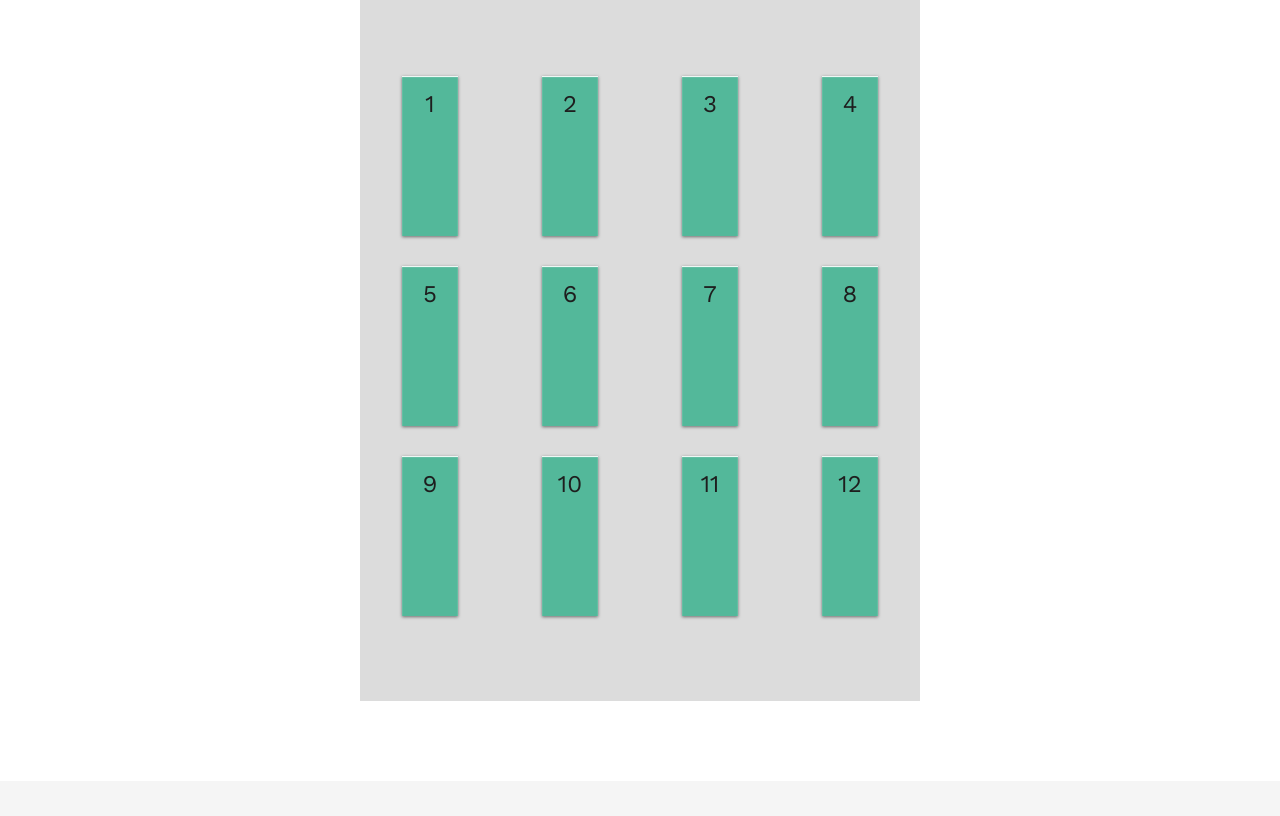
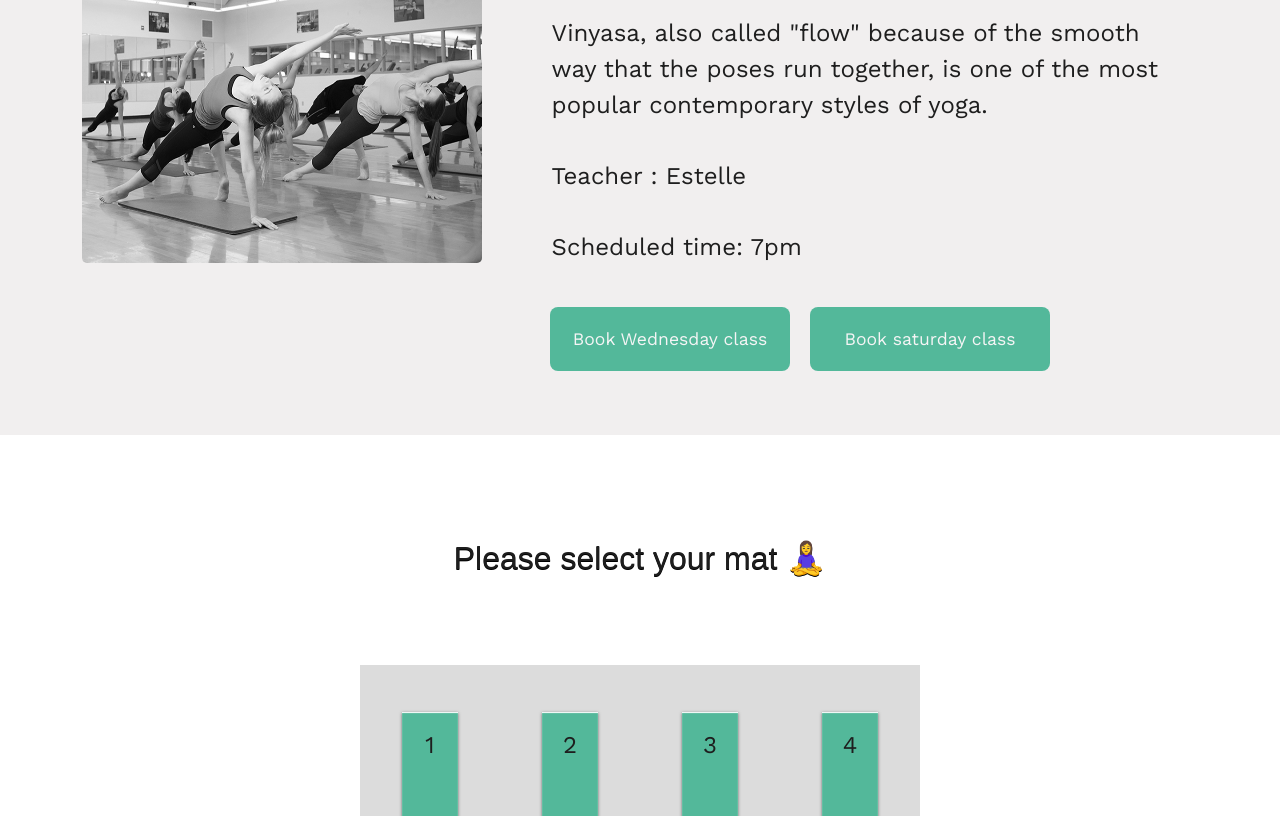
Before and after one commit to EstelleEG/sharvani_yogav1, a plain HTML site: page booking.html in a window 1280 px wide. Shown: the part 537-1353 px from the top of the page. Drawn offline with nearby package versions, Linux system fonts and the light colour scheme; files that its build step writes are made by us from their sources; a web font is replaced by a local one.

Commit message:
updates page booking

```diff
--- a/aboutme.html
+++ b/aboutme.html
@@ -5,7 +5,9 @@
     <meta charset="UTF-8">
     <meta http-equiv="X-UA-Compatible" content="IE=edge">
     <meta name="viewport" content="width=device-width, initial-scale=1.0">
+    <link rel="stylesheet" href="./resources/css/aboutme.css">
     <title>About me</title>
+
     <link rel="preconnect" href="https://fonts.googleapis.com">
     <link rel="preconnect" href="https://fonts.gstatic.com" crossorigin>
     <link href="https://fonts.googleapis.com/css2?family=Work+Sans&display=swap" rel="stylesheet">
@@ -13,9 +15,8 @@
 
     <link rel="preconnect" href="https://fonts.googleapis.com">
     <link rel="preconnect" href="https://fonts.gstatic.com" crossorigin>
-    <link
-        href="https://fonts.googleapis.com/css2?family=Alex+Brush&family=Birthstone&family=Charm&family=Great+Vibes&family=Marck+Script&family=Mrs+Saint+Delafield&family=Tangerine:wght@700&display=swap"
-        rel="stylesheet">
+    <link href="https://fonts.googleapis.com/css2?family=Alex+Brush&family=Birthstone&family=Charm&family=Great+Vibes&family=Marck+Script&family=Mrs+Saint+Delafield&family=Tangerine:wght@700&display=swap"
+    rel="stylesheet">
 
     <!-- Add icon library -->
     <link rel="stylesheet" href="https://cdnjs.cloudflare.com/ajax/libs/font-awesome/4.7.0/css/font-awesome.min.css">
@@ -23,8 +24,6 @@
     <link rel="shortcut icon" type="image/x-icon" href="./imgs/logo.png" />
     <link href="https://cdn.jsdelivr.net/npm/bootstrap@5.1.3/dist/css/bootstrap.min.css" rel="stylesheet"
         integrity="sha384-1BmE4kWBq78iYhFldvKuhfTAU6auU8tT94WrHftjDbrCEXSU1oBoqyl2QvZ6jIW3" crossorigin="anonymous">
-
-    <link rel="stylesheet" href="./resources/css/aboutme.css">
 
 
 </head>
--- a/booking.html
+++ b/booking.html
@@ -5,8 +5,8 @@
     <meta charset="UTF-8">
     <meta http-equiv="X-UA-Compatible" content="IE=edge">
     <meta name="viewport" content="width=device-width, initial-scale=1.0">
-    <link rel="stylesheet" href="booking.css">
-    <title>Book your class</title>
+    <link rel="stylesheet" href="./resources/css/booking.css">
+    <title>About me</title>
 
     <link rel="preconnect" href="https://fonts.googleapis.com">
     <link rel="preconnect" href="https://fonts.gstatic.com" crossorigin>
@@ -15,20 +15,20 @@
 
     <link rel="preconnect" href="https://fonts.googleapis.com">
     <link rel="preconnect" href="https://fonts.gstatic.com" crossorigin>
-    <link
-        href="https://fonts.googleapis.com/css2?family=Alex+Brush&family=Birthstone&family=Charm&family=Great+Vibes&family=Marck+Script&family=Mrs+Saint+Delafield&family=Tangerine:wght@700&display=swap"
-        rel="stylesheet">
+    <link href="https://fonts.googleapis.com/css2?family=Alex+Brush&family=Birthstone&family=Charm&family=Great+Vibes&family=Marck+Script&family=Mrs+Saint+Delafield&family=Tangerine:wght@700&display=swap"
+    rel="stylesheet">
 
     <!-- Add icon library -->
     <link rel="stylesheet" href="https://cdnjs.cloudflare.com/ajax/libs/font-awesome/4.7.0/css/font-awesome.min.css">
     <link rel="stylesheet" href="https://cdnjs.cloudflare.com/ajax/libs/font-awesome/5.15.2/css/all.min.css">
     <link rel="shortcut icon" type="image/x-icon" href="./imgs/logo.png" />
-    <link rel="stylesheet" href="./resources/css/booking.css">
+    <link href="https://cdn.jsdelivr.net/npm/bootstrap@5.1.3/dist/css/bootstrap.min.css" rel="stylesheet"
+        integrity="sha384-1BmE4kWBq78iYhFldvKuhfTAU6auU8tT94WrHftjDbrCEXSU1oBoqyl2QvZ6jIW3" crossorigin="anonymous">
+
 
 </head>
 
 <body>
-
     <header>
         <!-- NAVBAR -->
         <nav>
@@ -66,18 +66,47 @@
 
                 <div class='iconsLog'>
                     <a href="">
-                        <i class="fa fa-shopping-cart"></i>
+                        <i class="bi bi-cart"></i>
                     </a>
                     <a href="">
-                        <i class="fa fa-user"></i>
+                        <i class="bi bi-person"></i>
                     </a>
                 </div>
+
             </div>
         </nav>
     </header>
 
+    <!-- MY PRESENTATION -->
+    <section>
+        <div class="container">
+            <div class="row">
+                <div class="col-12 col-md-4">
+                    <div class="idmeimg">
+                        <img class="" src="./imgs/class.jpg" alt="class">
+                    </div>
+                </div>
 
-    <!-- <div class="teacher">🧘‍♀️</div> -->
+                <div class="col-12 col-md-8">
+                    <div class="textintro">
+                        <!-- <h3>Namaste</h3> -->
+                        <h1>Vinyasa Flow</h1>
+                        <p>Vinyasa, also called "flow" because of the smooth way that the poses run together, is one of the most popular contemporary styles of yoga.
+                        </p>
+                        <p>Teacher : Estelle</p>
+                        <p>Scheduled time: 7pm</p>
+
+                        <button class="btnportfolio"><span>Book Wednesday class</span></button>
+                        <button class="btnportfolio"><span>Book saturday class</span></button>
+                    </div>
+                </div>
+
+            </div>
+        </div>
+    </section>
+
+
+    <!-- mats -->
     <br>
     <h2>Please select your mat 🧘‍♀️</h2>
     <div class="wholecontainer">
@@ -166,7 +195,13 @@
             </div>
         </footer>
 
+
+
         <script type="text/javascript" src="https://cdn.jsdelivr.net/npm/emailjs-com@2/dist/email.min.js"></script>
+
+        <script src="https://cdn.jsdelivr.net/npm/bootstrap@5.1.3/dist/js/bootstrap.bundle.min.js"
+        integrity="sha384-ka7Sk0Gln4gmtz2MlQnikT1wXgYsOg+OMhuP+IlRH9sENBO0LRn5q+8nbTov4+1p"
+        crossorigin="anonymous"></script>
 
         <script src="./resources/js/script.js"></script>
 </body>
--- a/resources/css/booking.css
+++ b/resources/css/booking.css
@@ -1,15 +1,14 @@
 /* GENERAL*/
-* {
-  margin: 0;
-  padding: 0;
+*{
+  margin:0;
+  padding:0;
   font-family: 'Work Sans', sans-serif;
   scroll-behavior: smooth;
 }
 
-a {
-  text-decoration: none;
+a{
+    text-decoration: none;
 }
-
 
 /************************************ HEADER NAV *******************************************************/
 /* logo is child of nav */
@@ -23,7 +22,7 @@ a {
 nav {
   width: 100%;
   height: 19rem;
-  background-color: #f1efef;
+  background-color: whitesmoke;
   display: flex;
   justify-content: space-between;
   align-items: center;
@@ -95,7 +94,99 @@ nav {
   color: #1e8d6b;
 }
 
-/************************** MAIN SECTION ********************************/
+  /****************************************** MAIN SECTION ******************************************/
+  section{
+      display:flex;
+      align-items: center;
+      width:100%;
+      background-color:#f1efef;
+      flex-wrap: wrap;
+      padding-top: 6rem;
+      padding-bottom: 4rem;
+    }
+
+  .idmeimg img{
+    border-radius: 5px;
+    width:25rem;
+    height: 25rem;
+    padding-top: 5rem;
+    }
+
+    .textintro{
+      color:#53a89b;
+      padding-left: 5rem;
+
+    }
+
+    .textintro h3{
+      font-size: 5rem;
+      font-family: 'Tangerine', cursive;
+    }
+
+   .textintro h1{
+      font-size: 6rem;
+      font-family: 'Tangerine', cursive;
+    }
+
+    .textintro p{
+      font-size: 1.5rem;
+      color:#1e1e1e;
+    }
+
+    .textintro h3, h1, p{
+      padding:0.6rem;
+    }
+
+
+    /********************************** Btn Book class 2days***************************************************/
+    .btnportfolio{
+      width:15rem;
+      height: 4rem;
+      color:whitesmoke;
+      text-decoration: none;
+      background-color: #53b89a;
+      font-size: 1.1rem;
+      border-radius: 0.5rem;
+      border:none;
+      padding:1px;
+      margin-right: 1%;
+      margin-left: 0.5rem;
+      margin-top: 1rem;
+      cursor: pointer;
+      transition: all 0.5s;
+    }
+
+    .btnportfolio:hover {
+      background-color: #1e8d6b;
+    }
+
+    .btnportfolio span{
+      cursor: pointer;
+      display: inline-block;
+      position: relative;
+      transition: 0.5s;
+      color:whitesmoke;
+    }
+    .btnportfolio span:after {
+      content: '\00bb';
+      position: absolute;
+      color:whitesmoke;
+      opacity: 0;
+      top: 0;
+      right: -10px;
+      transition: 0.5s;
+    }
+
+    .btnportfolio:hover span {
+      padding-right: 25px;
+    }
+
+    .btnportfolio:hover span:after {
+      opacity: 1;
+      right: 0;
+    }
+
+/************************** MATS MAIN SECTION MATS********************************/
 .teacher i {
   display: flex;
   padding-top: 20rem;
@@ -108,6 +199,7 @@ h2 {
   text-shadow: 0px 1px black;
   text-align: center;
   padding-top: 5rem;
+  padding-bottom: 5rem;
 }
 
 .mat {
@@ -145,9 +237,8 @@ h2 {
   grid-template-rows: repeat(6, 1fr);
   grid-column-gap: 0px;
   grid-row-gap: 0px;
-  margin-bottom: 5rem;
-  margin-top: 5rem;
-  padding-top: 5rem;
+  margin-bottom: 10rem;
+  padding-top: 2rem;
 }
 
 .wholecontainer div {
@@ -204,37 +295,6 @@ h2 {
   grid-area: 3 / 4 / 4 / 5;
 }
 
-.div13 {
-  grid-area: 4 / 1 / 5 / 2;
-}
-
-.div14 {
-  grid-area: 4 / 2 / 5 / 3;
-}
-
-.div15 {
-  grid-area: 4 / 3 / 5 / 4;
-}
-
-.div16 {
-  grid-area: 4 / 4 / 5 / 5;
-}
-
-.div17 {
-  grid-area: 5 / 1 / 6 / 2;
-}
-
-.div18 {
-  grid-area: 5 / 2 / 6 / 3;
-}
-
-.div19 {
-  grid-area: 5 / 3 / 6 / 4;
-}
-
-.div20 {
-  grid-area: 5 / 4 / 6 / 5;
-}
 
 /************************slider ***************/
 /************************ Scroll Top arrow ******************************/
```
Also changed, not shown: resources/css/aboutme.css (+9 -5 lines), imgs/class.jpg (renamed from imgs/powerflow_bw.jpg).
